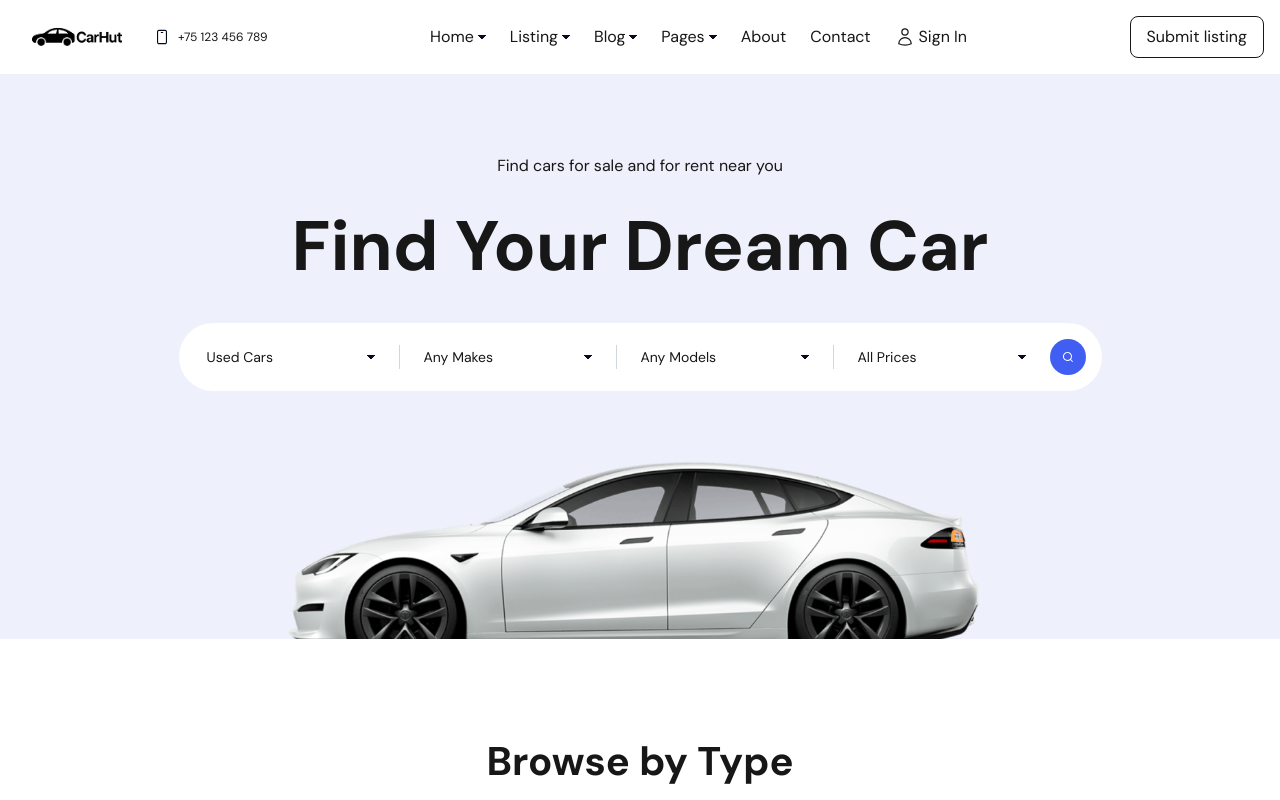
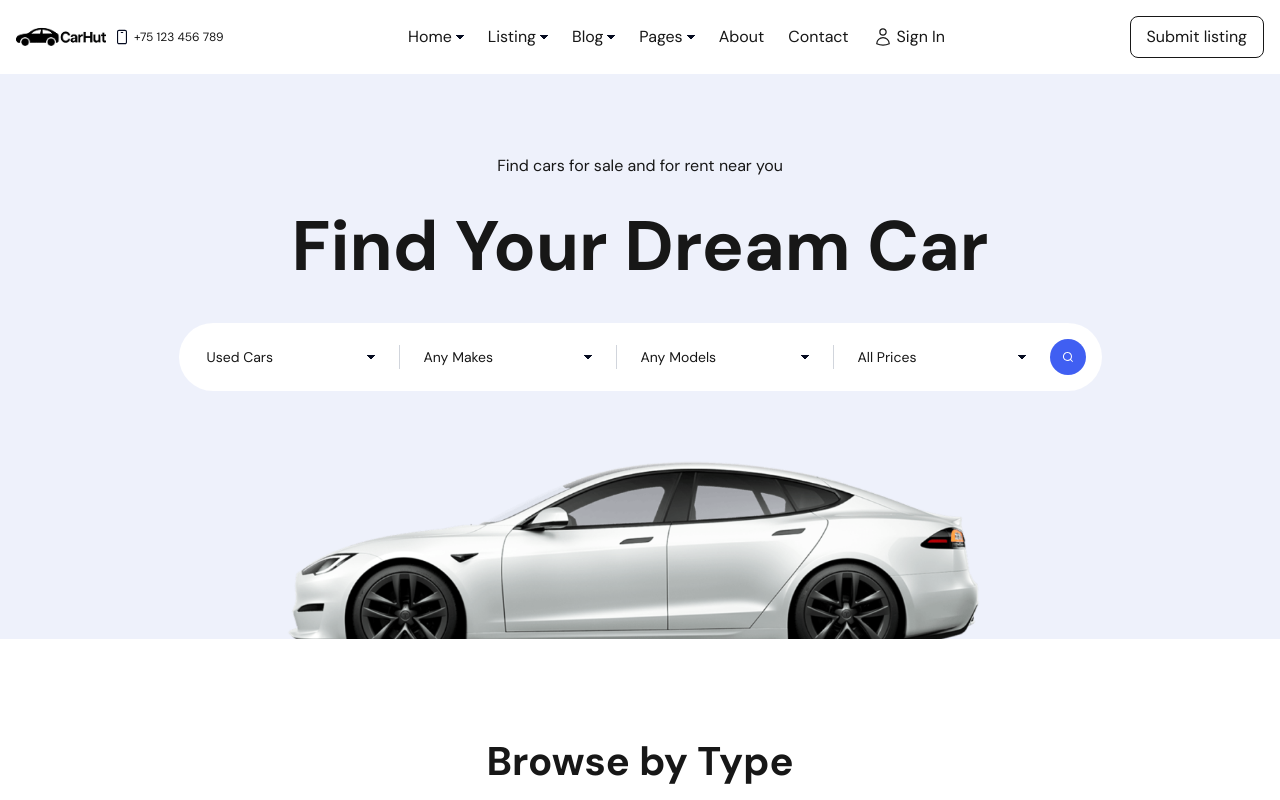
Before and after one commit to nav-commits/Car-Marketplace, a Next.js app: page / in a window 1280 px wide. Shown: the top 800 px of the page. Built offline with nearby package versions, Linux system fonts and the light colour scheme.

Commit message:
fixed card made them more responsvie all screen sizes

```diff
--- a/app/components/layout/Header.tsx
+++ b/app/components/layout/Header.tsx
@@ -7,30 +7,35 @@ import { Bars3Icon, Bars3BottomRightIcon } from "@heroicons/react/24/outline";
 
 export default function Header() {
   const [mobileMenuOpen, setMobileMenuOpen] = useState(false);
+
   return (
-    <header className="p-4 ml-4">
-      <div className="flex items-center justify-between">
+    <header className="p-4">
+      <div className="flex flex-wrap items-center justify-between">
         {/* Logo + Phone */}
-        <div className="flex gap-8 items-center">
+        <div className="flex items-center gap-2 flex-shrink-0">
           <Image
             src="/Images/logo black.png"
             alt="car-logo"
             width={90}
             height={34}
+            className="object-contain"
           />
-          <div className="flex items-center gap-2">
+          <div className="hidden sm:flex items-center gap-1">
             <img src="/Icons/phone.svg" alt="phone-icon" className="w-4 h-4" />
             <p className="text-xs">+75 123 456 789</p>
           </div>
         </div>
-        {/* Desktop Nav + Button */}
-        <div className="hidden md:flex items-center gap-3 justify-center">
+        <div className="hidden lg:flex items-center gap-4 flex-1 justify-center">
           <NavLinks />
         </div>
-        <div className="hidden md:block">
-          <Button title="Submit listing" borderRadius="rounded-lg" className="border px-4 py-2"  />
+        <div className="hidden lg:flex flex-shrink-0">
+          <Button
+            title="Submit listing"
+            borderRadius="rounded-lg"
+            className="border px-4 py-2"
+          />
         </div>
-        <div className="md:hidden">
+        <div className="lg:hidden flex items-center">
           <button
             onClick={() => setMobileMenuOpen(!mobileMenuOpen)}
             className="p-2 rounded-md focus:outline-none focus:ring"
@@ -43,13 +48,14 @@ export default function Header() {
           </button>
         </div>
       </div>
-      {/* Mobile Menu */}
       {mobileMenuOpen && (
-        <div className="md:hidden mt-4 bg-white shadow-lg rounded-lg p-4 space-y-2">
+        <div className="lg:hidden mt-4 bg-white shadow-lg rounded-lg p-4 space-y-2">
           <NavLinks isMobile />
-          <div>
-            <Button title="Submit listing" borderRadius="rounded-lg" className="border px-4 py-2" />
-          </div>
+          <Button
+            title="Submit listing"
+            borderRadius="rounded-lg"
+            className="border px-4 py-2 w-full"
+          />
         </div>
       )}
     </header>
--- a/app/components/sections/BrowseTypeSection/BrowseTypeSection.tsx
+++ b/app/components/sections/BrowseTypeSection/BrowseTypeSection.tsx
@@ -9,7 +9,7 @@ const BrowseTypeSection: React.FC = () => {
       <h2 className="text-center font-bold text-[40px] mb-12 mt-12">
         Browse by Type
       </h2>
-      <div className="grid grid-cols-2 sm:grid-cols-3 md:grid-cols-4 lg:grid-cols-9 justify-items-center gap-2">
+      <div className="grid grid-cols-3 sm:grid-cols-3 md:grid-cols-4 lg:grid-cols-9 justify-items-center gap-2">
         {carTypes.map((type) => (
           <Card
             key={type.title}
@@ -28,7 +28,7 @@ const BrowseTypeSection: React.FC = () => {
           </Card>
         ))}
       </div>
-      <div className="flex justify-center gap-8 mt-12 ">
+      <div className="flex flex-col md:flex-row justify-center gap-8 mt-12">
         {/* Card 1 */}
         <Card className="rounded-lg" bgColor="bg-[#E9F2FF]">
           <div className="p-6 flex flex-col justify-between">
@@ -62,6 +62,7 @@ const BrowseTypeSection: React.FC = () => {
             </div>
           </div>
         </Card>
+        {/* Card 2 */}
         <Card className="rounded-lg" bgColor="bg-[#FFE9F3]">
           <div className="p-6 flex flex-col justify-between">
             <div>
```
